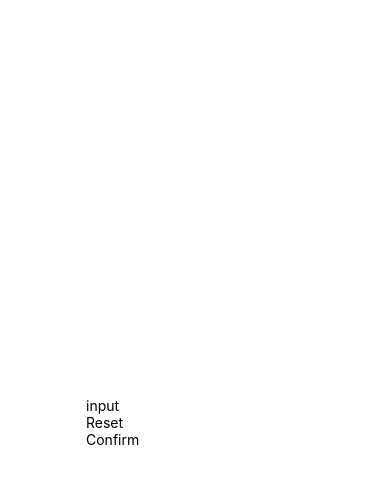
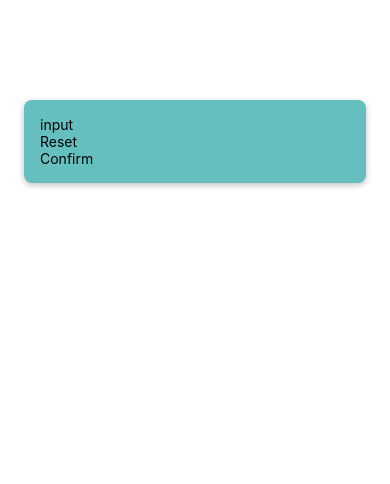
Before and after one commit to xoxoffy/native-guesser, a React Native app: screen / in a window 390 px wide. Shown: the top 484 px of the page. Built offline with nearby package versions, Linux system fonts and the light colour scheme.

Commit message:
inputcontainer styling

```diff
--- a/App.js
+++ b/App.js
@@ -4,7 +4,7 @@
 
 export default function App() {
   return (
-    <View style={styles.container}>
+    <View style={styles.inputContainer}>
       <StatusBar style="auto" />
       <StartGameScreen />
     </View>
@@ -12,10 +12,18 @@
 }
 
 const styles = StyleSheet.create({
-  container: {
-    flex: 1,
-    backgroundColor: '#fff',
-    alignItems: 'center',
-    justifyContent: 'center',
+  inputContainer: {
+    marginTop: 100,
+    marginHorizontal: 24,
+    padding: 16,
+    backgroundColor: '#66bfbf',
+    borderRadius: 8,
+    // Android
+    elevation: 4,
+    // iOS
+    shadowColor: 'black',
+    shadowOffset: { width: 0, height: 2 },
+    shadowRadius: 6,
+    shadowOpacity: 0.25,
   },
 });
```
